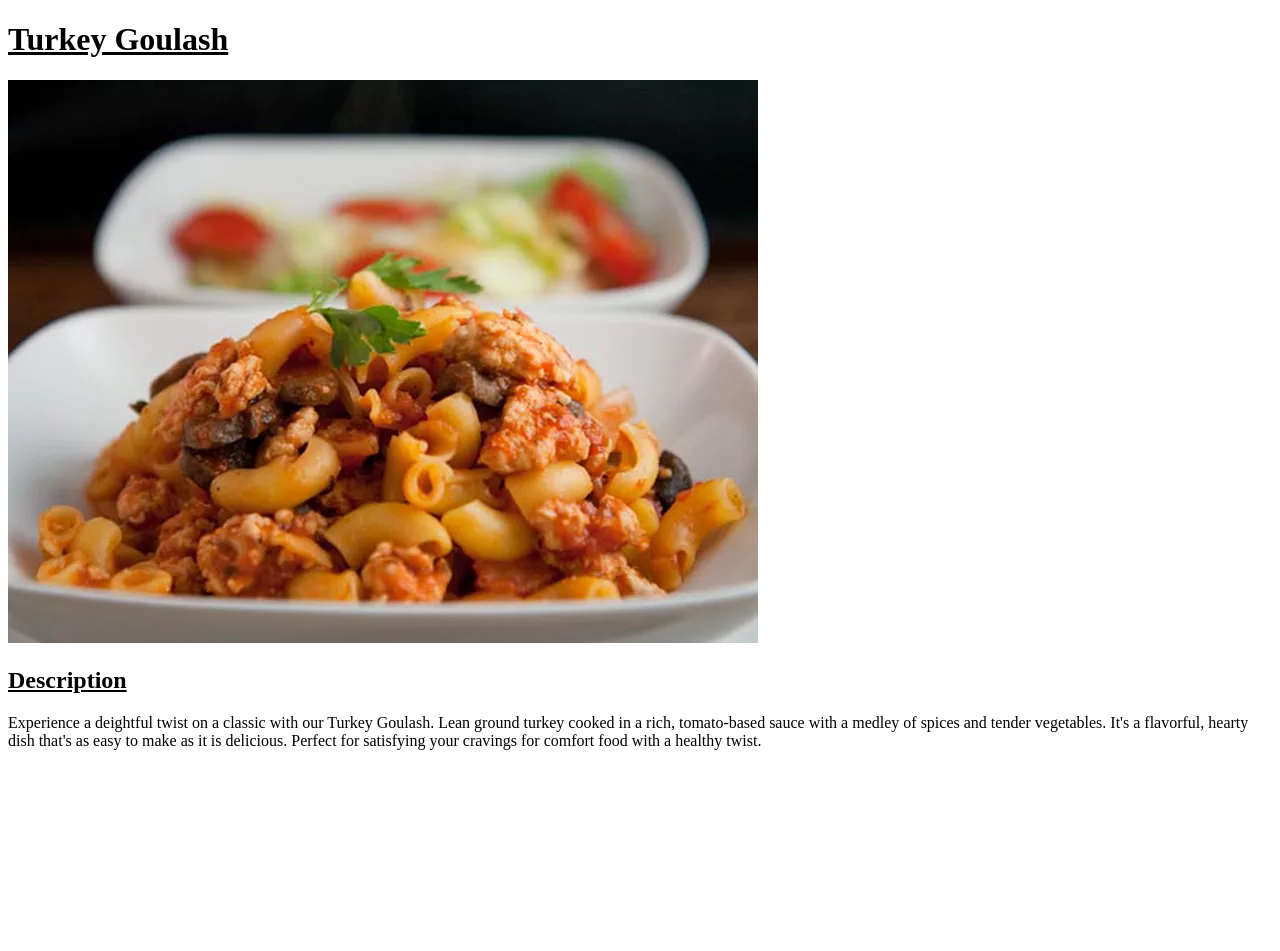
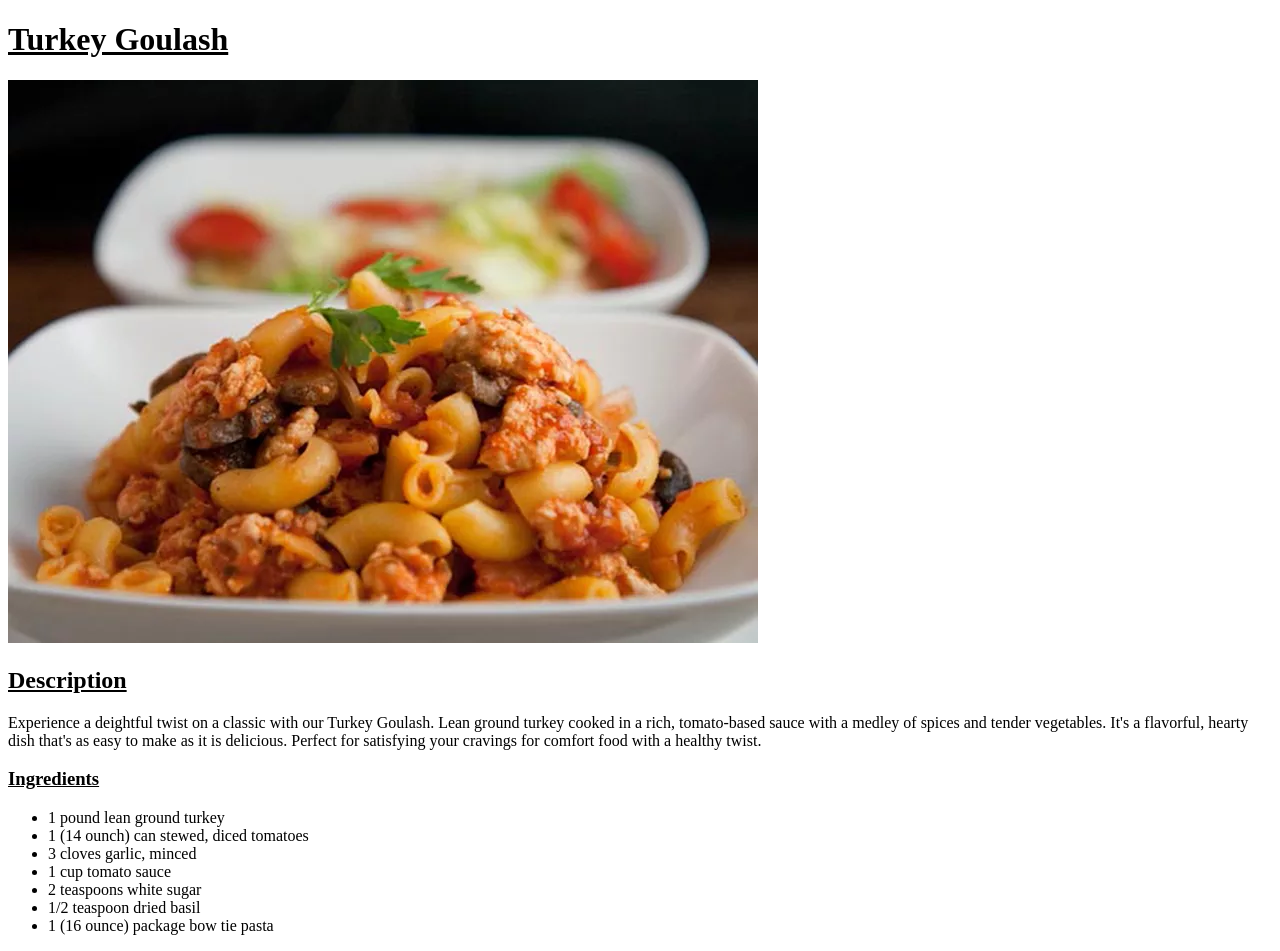
Before and after one commit to joseph-phan/odin-recipes, a plain HTML site: page recipes/turkey-goulash.html in a window 1280 px wide. Before the commit the page ends 800 px from the top, so only its background shows below. Drawn offline with Linux system fonts and the light colour scheme.

Commit message:
Add unordered list of ingredients

```diff
--- a/recipes/turkey-goulash.html
+++ b/recipes/turkey-goulash.html
@@ -16,6 +16,18 @@
             It's a flavorful, hearty dish that's as easy to make as it is delicious. Perfect for satisfying
             your cravings for comfort food with a healthy twist.
         </p>
+
+        <h3><u>Ingredients</u></h3>
+        <ul>
+            <li>1 pound lean ground turkey</li>
+            <li>1 (14 ounch) can stewed, diced tomatoes</li>
+            <li>3 cloves garlic, minced</li>
+            <li>1 cup tomato sauce</li>
+            <li>2 teaspoons white sugar</li>
+            <li>1/2 teaspoon dried basil</li>
+            <li>1 (16 ounce) package bow tie pasta</li>
+        </ul>
+
     </body>
 
 </html>
```
